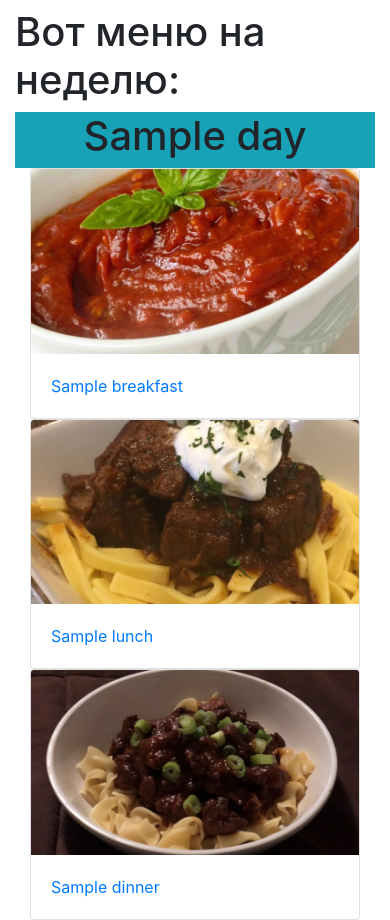
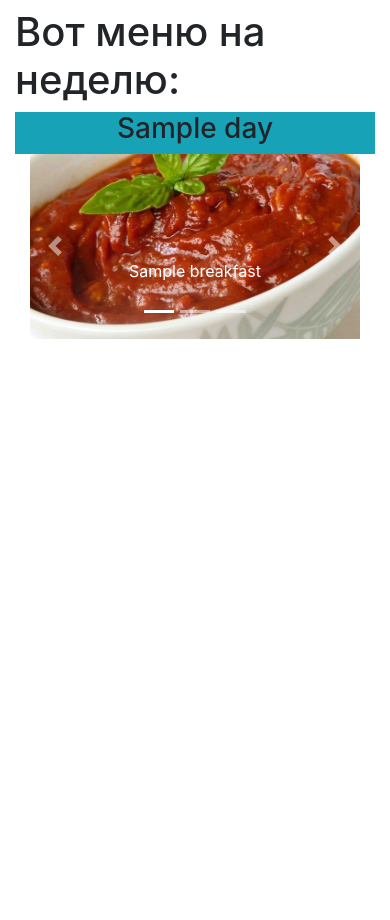
Before and after one commit to AndyHide/microblog, a Flask app: template app/templates/mealplan.html in a window 390 px wide. Shown: the part 104-1024 px from the top of the page. After the commit the page ends 443 px from the top, so only its background shows below. Run offline with Flask 2, Linux system fonts and the light colour scheme; the template is opened without the code that fills it: most values are stand-ins (such as "Sample title", 1, 10 or a date in 2020); some libraries are stand-ins or nearby versions.

Commit message:
added carousel for small screens

```diff
--- a/app/templates/mealplan.html
+++ b/app/templates/mealplan.html
@@ -1,4 +1,7 @@
 {% extends "base.html" %}
+
+<div class="d-none d-md-block"><h5 class="card-title">{{ day.breakfast.name }}</h5></div>
+<div class="d-md-none"><p class="card-text">{{ day.breakfast.name }}</p></div>
 
 
 {% block app_content %}
@@ -8,16 +11,17 @@
 <div class="container">
     {% for day in mealplan.days %}
     <div class="row">
-        <div class="col-md bg-info"><h1 class="text-center">{{ day.name }}</h1></div>
+        <div class="col bg-info"><h3 class="text-center">{{ day.name }}</h3></div>
     </div>
+    <div class="d-none d-md-block">
         <div class="row">
             <div class="col-sm-4">
                 <a href="{{ url_for('recipe', name=day.breakfast.name) }}">
                 <div class="card">
                     <img src="/static/744818.jpg" class="card-img-top">
                     <div class="card-body">
-                    <div class="d-none d-md-block"><h5 class="card-title">{{ day.breakfast.name }}</h5></div>
-                    <div class="d-md-none"><p class="card-text">{{ day.breakfast.name }}</p></div>
+                        <div class="d-none d-md-block"><h3 class="card-title">{{ day.breakfast.name }}</h3></div>
+                        <div class="d-md-none"><h5 class="card-text">{{ day.breakfast.name }}</h5></div>
                     </div>
                 </div>
                 </a>
@@ -27,8 +31,8 @@
                 <div class="card">
                     <img src="/static/3638637.jpg" class="card-img-top">
                     <div class="card-body">
-                    <div class="d-none d-md-block"><h5 class="card-title">{{ day.lunch.name }}</h5></div>
-                    <div class="d-md-none"><p class="card-text">{{ day.lunch.name }}</p></div>
+                        <div class="d-none d-md-block"><h3 class="card-title">{{ day.lunch.name }}</h3></div>
+                        <div class="d-md-none"><h5 class="card-text">{{ day.lunch.name }}</h5></div>
                     </div>
                 </div>
                 </a>
@@ -38,10 +42,48 @@
                 <div class="card">
                     <img src="/static/6072275.jpg" class="card-img-top">
                     <div class="card-body">
-                    <div class="d-none d-md-block"><h5 class="card-title">{{ day.dinner.name }}</h5></div>
-                    <div class="d-md-none"><p class="card-text">{{ day.dinner.name }}</p></div>
+                        <div class="d-none d-md-block"><h3 class="card-title">{{ day.lunch.name }}</h3></div>
+                        <div class="d-md-none"><h5 class="card-text">{{ day.lunch.name }}</h5></div>
                     </div>
                 </div>
+                </a>
+            </div>
+        </div>
+    </div>
+    <div class="d-md-none">
+        <div id="carouselExampleIndicators" class="carousel slide" data-ride="carousel">
+          <ol class="carousel-indicators">
+            <li data-target="#carouselExampleIndicators" data-slide-to="0" class="active"></li>
+            <li data-target="#carouselExampleIndicators" data-slide-to="1"></li>
+            <li data-target="#carouselExampleIndicators" data-slide-to="2"></li>
+          </ol>
+          <div class="carousel-inner">
+            <div class="carousel-item active">
+              <img class="d-block w-100" src="/static/744818.jpg" alt="">
+                <div class="carousel-caption">
+                    <p>{{ day.breakfast.name }}</p>
+                </div>
+            </div>
+            <div class="carousel-item">
+              <img class="d-block w-100" src="/static/3638637.jpg" alt="">
+                <div class="carousel-caption">
+                    <p>{{ day.lunch.name }}</p>
+                </div>
+            </div>
+            <div class="carousel-item">
+              <img class="d-block w-100" src="/static/6072275.jpg" alt="">
+                <div class="carousel-caption">
+                    <p>{{ day.dinner.name }}</p>
+                </div>
+            </div>
+          </div>
+          <a class="carousel-control-prev" href="#carouselExampleIndicators" role="button" data-slide="prev">
+            <span class="carousel-control-prev-icon" aria-hidden="true"></span>
+            <span class="sr-only">Previous</span>
+          </a>
+          <a class="carousel-control-next" href="#carouselExampleIndicators" role="button" data-slide="next">
+            <span class="carousel-control-next-icon" aria-hidden="true"></span>
+            <span class="sr-only">Next</span>
           </a>
         </div>
     </div>
```
Also changed, not shown: app.db, 1 other file. Lines whose indentation alone changed are shown as unchanged.
